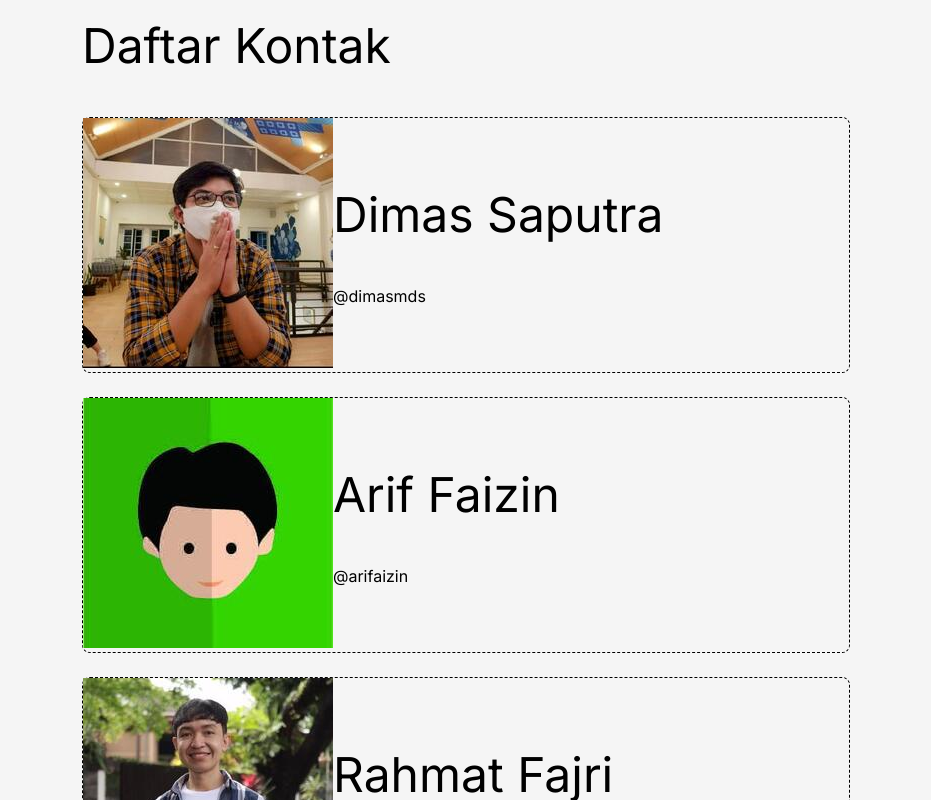
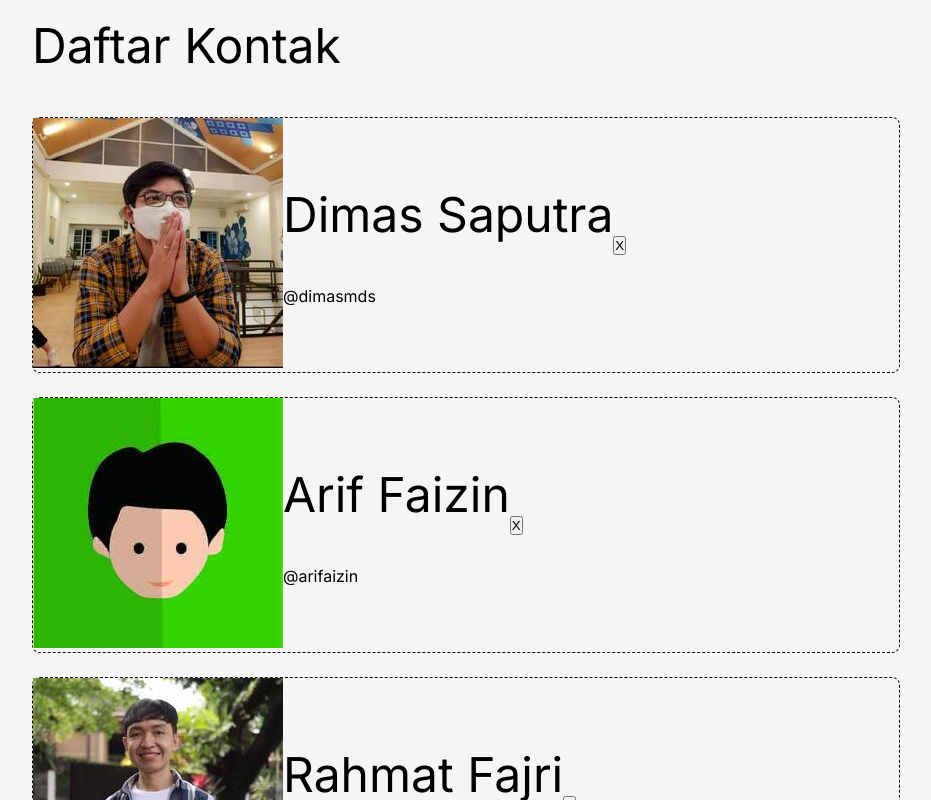
Before and after one commit to iHaoren/contacts-app, a React (Vite) app: page / in a window 1280 px wide. Shown: the top 800 px of the page, without its empty margins (174-1105 px from the left). Built offline with nearby package versions, Linux system fonts and the light colour scheme.

Commit message:
new commit

```diff
--- a/src/components/ContactApp.jsx
+++ b/src/components/ContactApp.jsx
@@ -1,13 +1,33 @@
 import React from "react";
 import ContactList from "./ContactList";
 import { getData } from "../utils/data";
-function ContactApp() {
-  const contacts = getData();
-  return (
-    <div className="contact-app">
-      <h1>Daftar Kontak</h1>
-      <ContactList contacts={contacts} />
-    </div>
-  );
+
+class ContactApp extends React.Component {
+  constructor(props) {
+    super(props);
+    this.state = {
+      contacts: getData(),
+    };
+
+    this.onDeletehandler = this.onDeletehandler.bind(this);
+  }
+
+  onDeletehandler(id) {
+    const contacts = this.state.contacts.filter(contact => contact.id !== id);
+    this.setState({ contacts });
+  }
+
+  render() {
+    return (
+      <div className="contact-app">
+        <h1>Daftar Kontak</h1>
+        <ContactList
+          contacts={this.state.contacts}
+          onDelete={this.onDeletehandler}
+        />
+      </div>
+    );
+  }
 }
+
 export default ContactApp;
--- a/src/components/ContactItem.jsx
+++ b/src/components/ContactItem.jsx
@@ -1,12 +1,14 @@
 import React from "react";
 import ContactItemBody from "./ContactItemBody";
 import ContactItemImage from "./ContactItemImage";
+import Deletebutton from "./DeleteButton";
 
-function ContactItem({ imageUrl, name, tag }) {
+function ContactItem({ imageUrl, name, tag, id, onDelete }) {
   return (
     <div className="contact-item">
       <ContactItemImage imageUrl={imageUrl} />
       <ContactItemBody name={name} tag={tag} />
+      <Deletebutton id={id} onDelete={onDelete} />
     </div>
   );
 }
--- a/src/components/ContactList.jsx
+++ b/src/components/ContactList.jsx
@@ -1,11 +1,15 @@
 import React from "react";
 import ContactItem from "./ContactItem";
 
-function ContactList({ contacts }) {
+function ContactList({ contacts, onDelete }) {
   return (
     <div className="contact-list">
       {contacts.map((contact) => (
-        <ContactItem key={contact.id} {...contact} />
+        <ContactItem
+        key={contact.id}
+        id={contact.id}
+        onDelete={onDelete}
+         {...contact} />
       ))}
     </div>
   );
--- /dev/null
+++ b/src/components/DeleteButton.jsx
@@ -0,0 +1,7 @@
+import React from 'react';
+
+function Deletebutton({ id, onDelete }) {
+    return <button className='contact__item delete' onClick={() => onDelete ({id})} >X</button>
+}
+
+export default Deletebutton;
--- a/src/styles/style.css
+++ b/src/styles/style.css
@@ -14,7 +14,7 @@
 }
 
 .contact-app {
-  max-width: 800px;
+  max-width: 900px;
   margin: 0 auto;
   padding: 16px;
 }
@@ -84,3 +84,8 @@
   padding: 8px;
   font-family: "Inter", sans-serif;
 }
+
+.contact__item delete {
+  background-color: orangered;
+
+}
```
